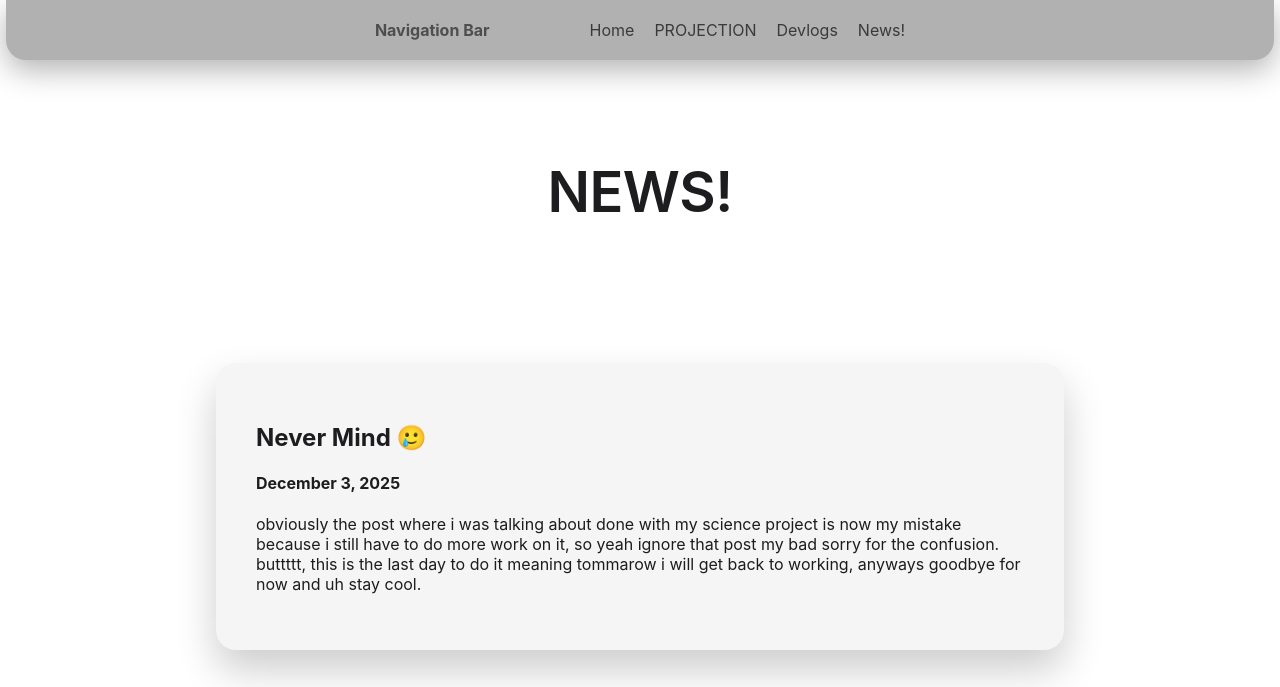
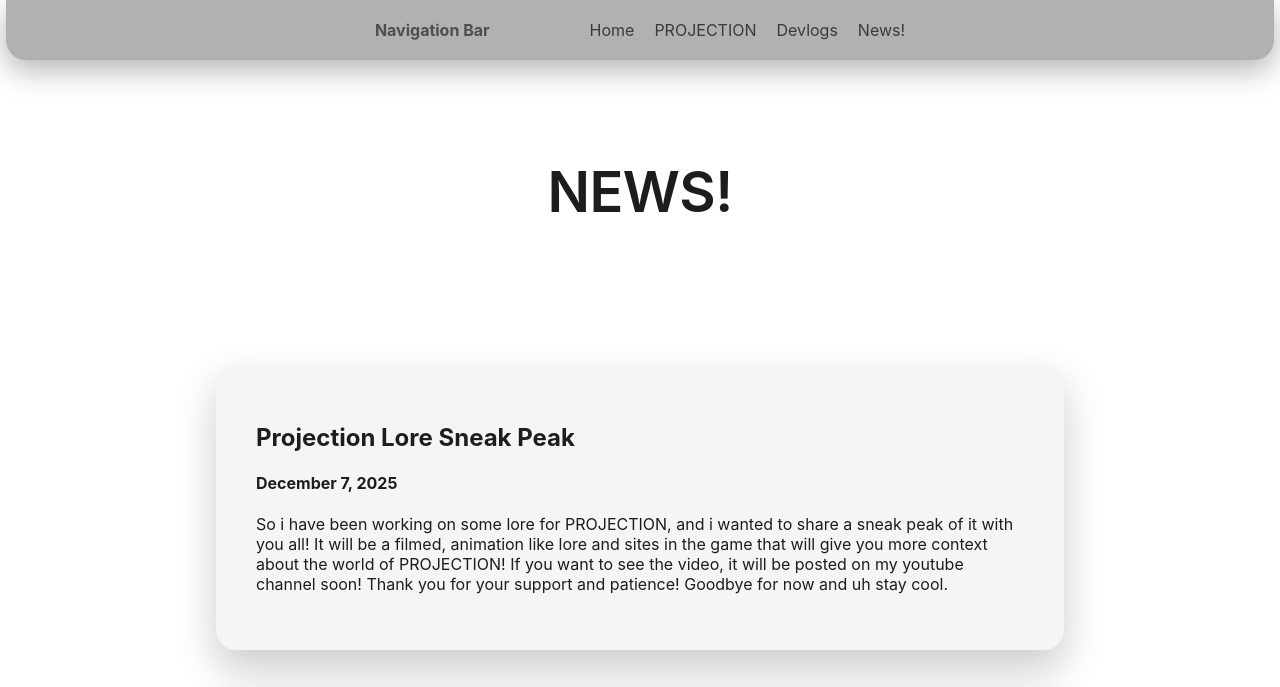
Before and after one commit to L0STUDI0S/PARCHED, a website: page News.html in a window 1280 px wide. Shown: the top 687 px of the page. Drawn offline with Linux system fonts and the light colour scheme.

Commit message:
Add files via upload

```diff
--- a/News.html
+++ b/News.html
@@ -20,6 +20,18 @@
         <h1>NEWS!</h1>
     </header>
     <main>
+        <section class = "section-default">
+            <h2>Projection Lore Sneak Peak</h2>
+            <h4>December 7, 2025</h4>
+            <p>
+                So i have been working on some lore for PROJECTION, and i wanted to
+                share a sneak peak of it with you all! It will be a filmed, animation
+                like lore and sites in the game that will give you more context about
+                the world of PROJECTION! If you want to see the video, it will be posted
+                on my youtube channel soon! Thank you for your support and patience!
+                Goodbye for now and uh stay cool.
+            </p>
+        </section>
         <section class = "section-default">
             <h2>Never Mind 🥲</h2>
             <h4>December 3, 2025</h4>
```
Also changed, not shown: G1Devlog.html (+11 -0 lines).
